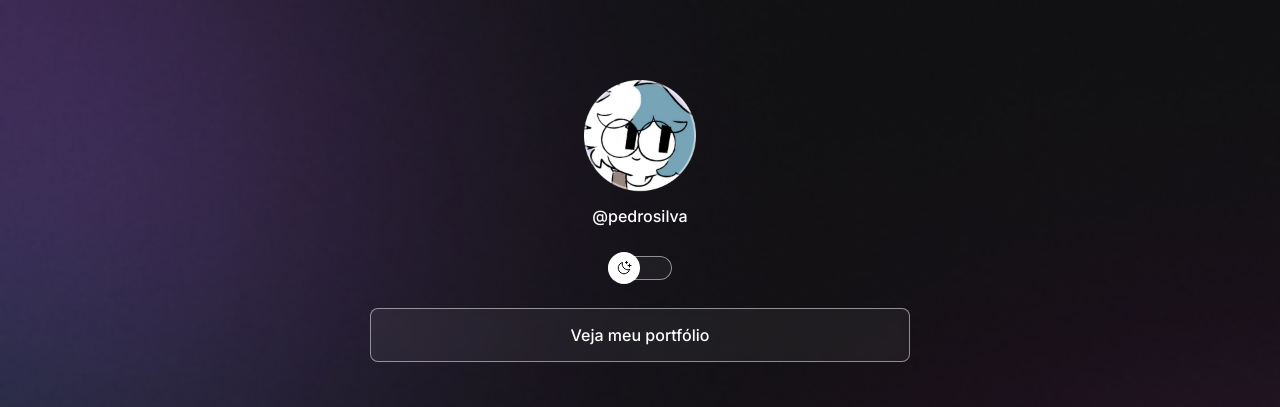
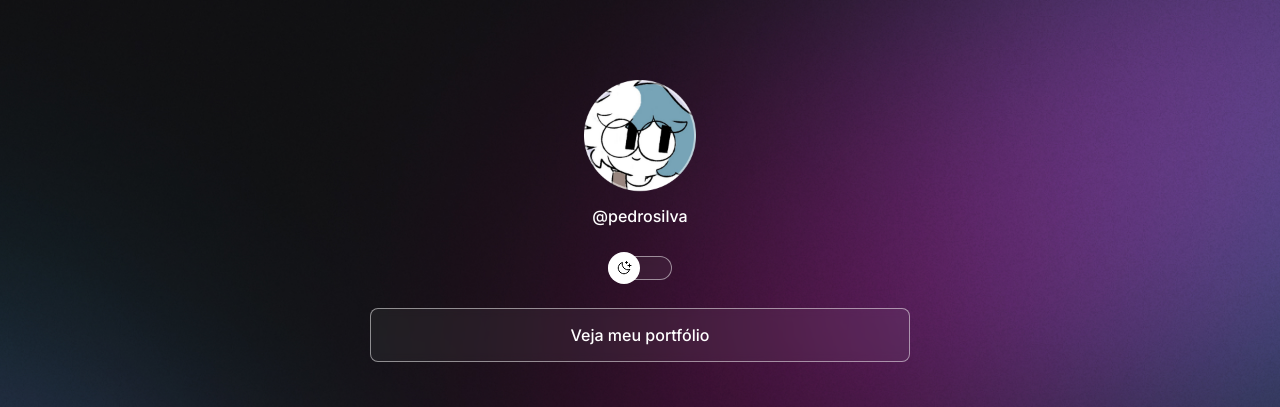
Before and after one commit to pedrosilv1514/about_me, a plain HTML site: page index.html in a window 1280 px wide. Shown: the top 407 px of the page. Drawn offline with nearby package versions, Linux system fonts and the light colour scheme.

Commit message:
change background based on media queries

```diff
--- a/style.css
+++ b/style.css
@@ -34,10 +34,12 @@ body {
 
   /*background: color image repeat position/size */
   background: var(--bg-url) no-repeat top center/cover;
+  height: 90vh
 }
 body * {
   font-family: "Inter", sans-serif;
   color: var(--text-color);
+
 }
 
 #container {
@@ -155,3 +157,15 @@ ul li a:hover {
 #social-links a:hover {
   background: var(--highlight-color);
 }
+
+/* media queeries */
+@media(min-width: 700px){
+  :root{
+    --bg-url: url(./assets/bg-desktop.jpg);
+  }
+
+  .light{
+    --bg-url: url(./assets/bg-mobile-light.jpg);
+  }
+
+}
```
